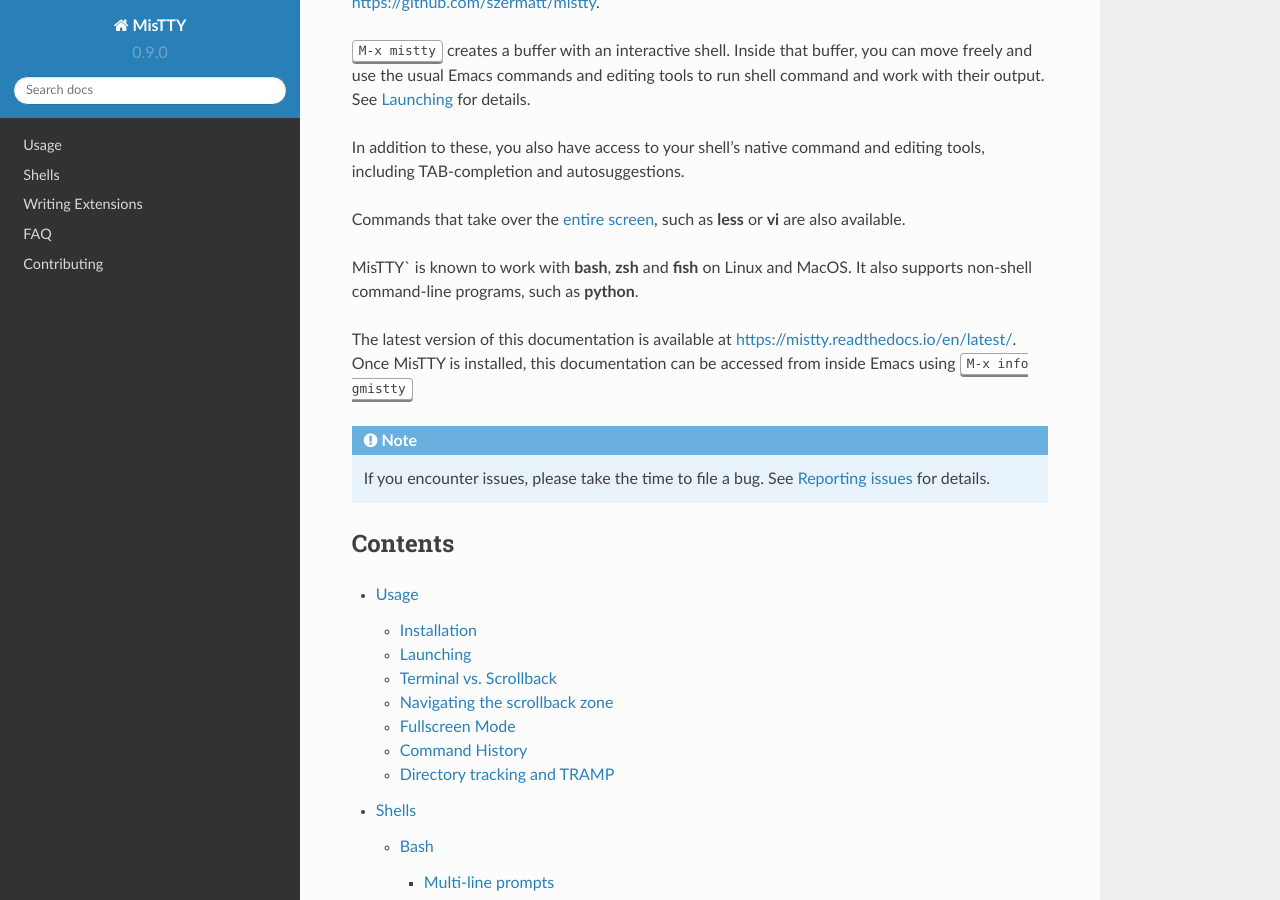
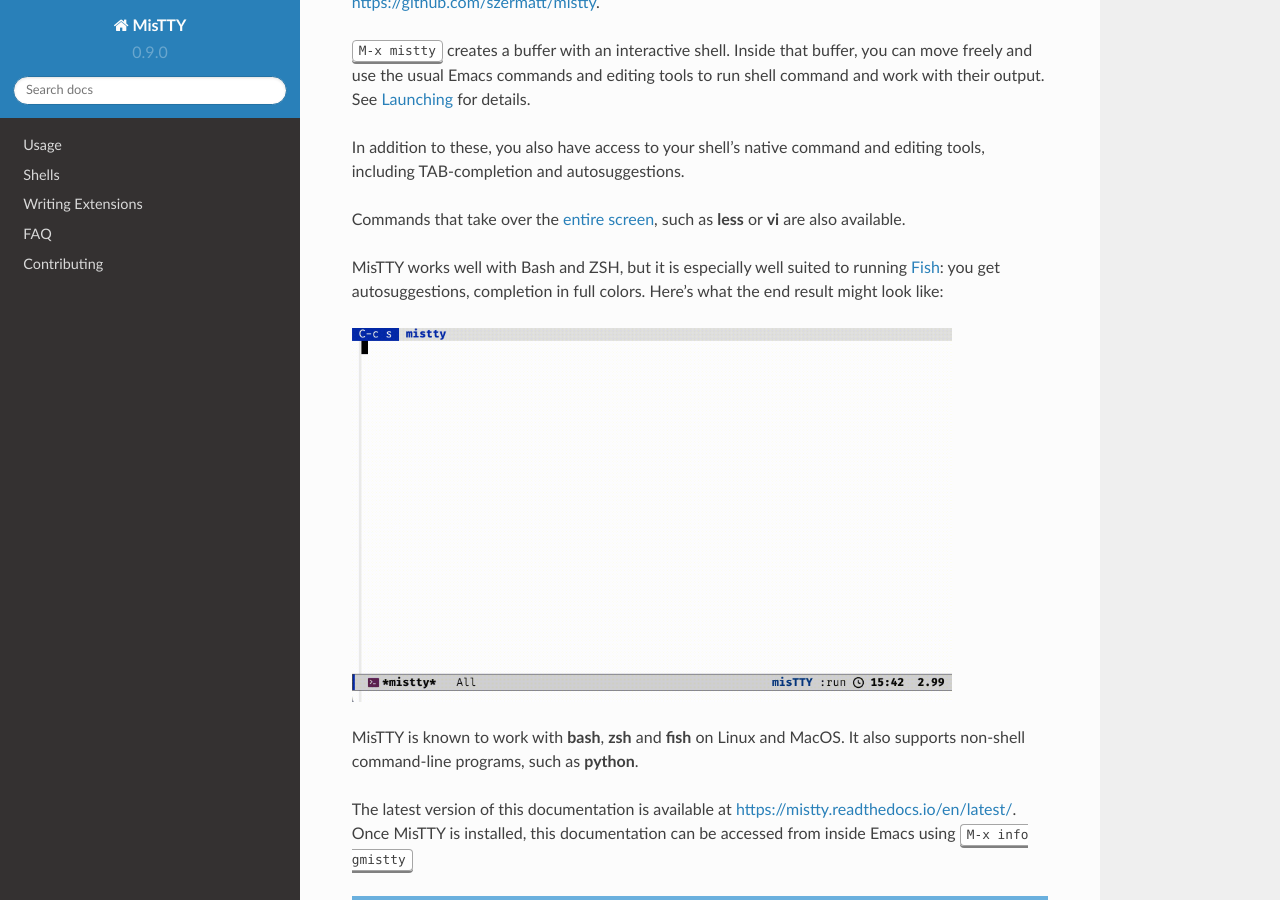
Before and after one commit to szermatt/mistty, a Sphinx documentation site: the page built from docs/source/index.rst, in a window 1280 px wide and 900 px high, scrolled down 218 px. Built offline with Sphinx 7.4.7 and the Read the Docs theme 2.0.0, drawn with Linux system fonts in a browser that asks for light colours.

Commit message:
Add screengrab to the HTML documentation.
Leave it out of the texinfo documentation.

```diff
--- a/docs/source/index.rst
+++ b/docs/source/index.rst
@@ -18,7 +18,17 @@
 Commands that take over the :ref:`entire screen<fullscreen>`, such as
 :command:`less` or :command:`vi` are also available.
 
-MisTTY` is known to work with :program:`bash`, :program:`zsh` and
+.. only:: builder_html
+
+  MisTTY works well with Bash and ZSH, but it is especially well suited
+  to running `Fish <https://fishshell.com>`_: you get autosuggestions,
+  completion in full colors. Here's what the end result might look like:
+
+  .. image:: ../../screengrab.gif
+    :width: 600
+    :alt: Screen grab showing MisTTY in action
+
+MisTTY is known to work with :program:`bash`, :program:`zsh` and
 :program:`fish` on Linux and MacOS. It also supports non-shell
 command-line programs, such as :program:`python`.
 
```
Also changed, not shown: 1 other file.
